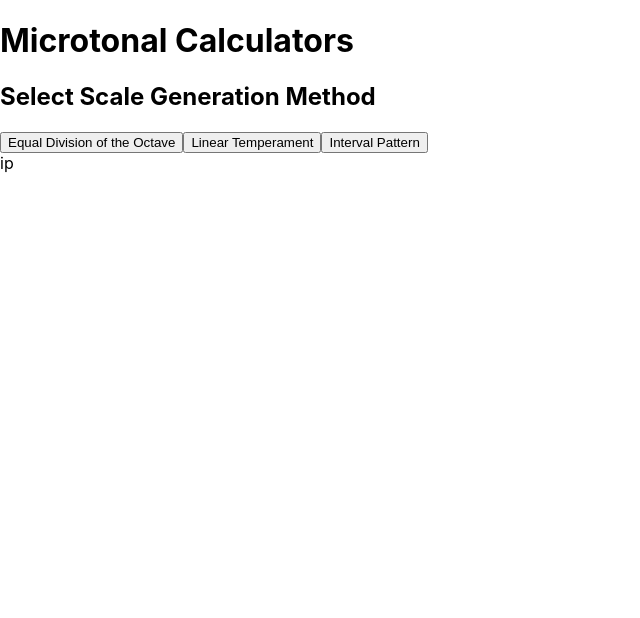
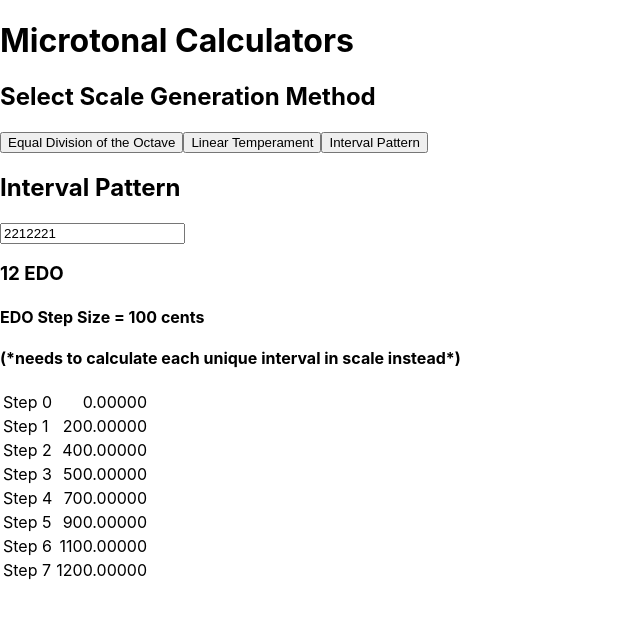
Before and after one commit to zzork/color-horizons-review-temp, a React (Create React App) app: page / in a window 1280 px wide. Both pictures are taken after a click on the button "Interval Pattern". Shown: the top 618 px of the page, without its empty margins (0-640 px from the left). Built offline with nearby package versions, Linux system fonts and the light colour scheme.

Commit message:
refactoring - into ip now

```diff
--- a/src/App.js
+++ b/src/App.js
@@ -1,28 +1,24 @@
-import './App.css';
+import "./App.css";
 import React, { useState } from "react";
-import { Selector } from './components/Selector';
-import { CalculatorWindow } from './components/CalculatorWindow';
-import { CalcEDO } from './components/CalcEDO';
-import { stateTable } from './stateTable';
-
+import { Selector } from "./components/Selector";
+import { CalculatorWindow } from "./components/CalculatorWindow";
+import { stateTable } from "./stateData";
 
 function App() {
-  const [stateData, setStateData] = useState(stateTable)
-  const [selectedView, setSelectedView] = useState ("edo")
+  const [stateData, setStateData] = useState(stateTable);
+  const [selectedView, setSelectedView] = useState("edo");
   const onSelect = (viewId) => {
-    console.log("select" + viewId)
-    setSelectedView(viewId)
-  }
+    setSelectedView(viewId);
+  };
   return (
     <div>
-    <h1>Microtonal Calculators</h1>
-    <Selector
-    onSelect={onSelect}
-    />
-    <CalculatorWindow
-    viewId = {selectedView}
-    stateData = {stateData}
-    setStateData = {setStateData}/>
+      <h1>Microtonal Calculators</h1>
+      <Selector onSelect={onSelect} />
+      <CalculatorWindow
+        viewId={selectedView}
+        stateData={stateData}
+        setStateData={setStateData}
+      />
     </div>
   );
 }
--- a/src/components/CalcEDO.js
+++ b/src/components/CalcEDO.js
@@ -2,12 +2,8 @@ import React, { useState } from "react";
 import { CalcEDOReadout } from "./CalcEDOReadout";
 
 export const CalcEDO = ({ stateData, setStateData }) => {
-  // unclear on how target.value works
   const handleChange = (event) => {
     const newValue = event.target.value;
-    const regex = new RegExp("D");
-    if (regex.test(newValue)) return;
-
     let newState = stateData.map((scaleType) => {
       if ((scaleType.id = "a")) {
         return {
--- a/src/components/CalcEDOReadout.js
+++ b/src/components/CalcEDOReadout.js
@@ -1,14 +1,15 @@
-import getDisplayStepValues from "../util/getDisplayStepValues";
+import getDisplayEdoStepValues from "../util/getDisplayEdoStepValues";
 
 export const CalcEDOReadout = ({ edo }) => {
   const isValidState = () => {
     return edo > 0;
   };
-  const stepSize = 1200 / edo;
   if (!isValidState()) {
     return <InvalidState value={edo} />;
   }
-  const displaySteps = getDisplayStepValues(edo, stepSize);
+
+  const stepSize = 1200 / edo;
+  const displaySteps = getDisplayEdoStepValues(edo, stepSize);
   return (
     <div>
       <h3>{edo} EDO</h3>
@@ -29,8 +30,6 @@ export const CalcEDOReadout = ({ edo }) => {
   );
 };
 
-// how get display not have extra space between lines on readout?
-
 const InvalidState = ({ value }) => {
   return (
     <div>
--- a/src/components/CalcIP.js
+++ b/src/components/CalcIP.js
@@ -1,19 +1,36 @@
 import React, { useState } from "react";
 import { CalcIPReadout } from "./CalcIPReadout";
 
+export const CalcIP = ({ stateData, setStateData }) => {
+  const handleChange = (event) => {
+    const newPattern = event.target.value;
+    let newState = stateData.map((scaleType) => {
+      if ((scaleType.id = "c")) {
+        return {
+          ...scaleType,
+          pattern: newPattern,
+        };
+      }
+      return scaleType;
+    });
+    setStateData(newState);
+  };
 
-export const CalcIP = ({}) => {
-    const [selectedIntervalPattern, setSelectedIntervalPattern] = useState("2212221")
-    const handleIntervalPatternChange = (userInput => setSelectedIntervalPattern(userInput.target.value))
   return (
     <div>
       <div>
         <h2>Interval Pattern</h2>
-        <input onChange={handleIntervalPatternChange} type="number" name="intervalPatternEntered" defaultValue="2212221"></input></div>
+        <input
+          onChange={handleChange}
+          type="number"
+          name="intervalPatternEntered"
+          value={stateData[2].pattern}
+        ></input>
+      </div>
       <div>
         <p></p>
-        <CalcIPReadout pattern = {selectedIntervalPattern}/>
+        <CalcIPReadout pattern={stateData[2].pattern} />
       </div>
     </div>
-    )
-}
+  );
+};
--- a/src/components/CalcIPReadout.js
+++ b/src/components/CalcIPReadout.js
@@ -1,13 +1,20 @@
 import React, { useState } from "react";
+import getEdoFromIntervalPattern from "../util/getEdoFromIntervalPattern";
 
-export const CalcIPReadout = ({pattern}) => {
-    let patternArray = pattern.split("")
-    let edo = 0
-    for (let i = 0; i < patternArray.length; i++) {
-        edo += parseInt(patternArray[i])
+export const CalcIPReadout = ({ pattern }) => {
+  const isValidState = () => {
+    return pattern > 0;
+  };
+  if (!isValidState()) {
+    return <InvalidState value={pattern} />;
   }
-    let stepSize = 1200 / edo
-    let stepValuesList = [0]
+
+  const patternArray = pattern.split("");
+  const edo = getEdoFromIntervalPattern(pattern);
+  const stepSize = 1200 / edo;
+  //   const stepValuesList = getIPStepValuesList(patternArray);
+
+  let stepValuesList = [0];
 
   // this calculates out the unique sizes
   // for (let i = 0; i < patternArray.length; i++) {
@@ -15,20 +22,37 @@ export const CalcIPReadout = ({pattern}) => {
   // }
 
   for (let i = 0; i < patternArray.length; i++) {
-        let thisStep = (patternArray[i] * stepSize + stepValuesList[i])
-        stepValuesList.push(thisStep)
+    let thisStep = patternArray[i] * stepSize + stepValuesList[i];
+    stepValuesList.push(thisStep);
   }
-    let stepValuesDisplay = stepValuesList.map((value, index) => <tr><td>Step {index}</td> <td align="right">{value.toFixed(5)}</td></tr>)
+  let stepValuesDisplay = stepValuesList.map((value, index) => (
+    <tr key={index}>
+      <td>Step {index}</td>
+      <td align="right">{value.toFixed(5)}</td>
+    </tr>
+  ));
 
   return (
     <div>
       <h3>{edo} EDO</h3>
       <h4>EDO Step Size = {stepSize} cents</h4>
       <h4>(*needs to calculate each unique interval in scale instead*)</h4>
-        <table>{stepValuesDisplay}</table>
+      <table>
+        <tbody>{stepValuesDisplay}</tbody>
+      </table>
     </div>
-    )
-}
+  );
+};
 
 // IMPORTANT
 // putting the .toFixed(5) in the DISPLAY TABLE like here is the correct place for it for calc purposes
+
+const InvalidState = ({ value }) => {
+  return (
+    <div>
+      {value === "" && <p>Enter a Pattern</p>}
+      {value === "0" && <p>0 is not a Pattern</p>}
+      {value < 0 && <p>Pattern Cannot Be Negative</p>}
+    </div>
+  );
+};
--- a/src/components/CalculatorWindow.js
+++ b/src/components/CalculatorWindow.js
@@ -1,22 +1,21 @@
-import { CalcEDO } from './CalcEDO';
+import { CalcEDO } from "./CalcEDO";
 import { CalcIP } from "./CalcIP";
-import { CalcLT } from './CalcLT';
+import { CalcLT } from "./CalcLT";
 
-export const CalculatorWindow = ({viewId, stateData, setStateData}) => {
-    return (
-      <div>
-        {viewId === "edo" &&  <CalcEDO stateData = {stateData} setStateData = {setStateData}/>}
-        {viewId === "lt" && <div>lt</div>}
-        {viewId === "ip" && <div>ip</div>}
-      </div>
-    );
-    // return (
-    //   <div>
-    //     {viewId === "edo" &&  <CalcEDO stateData = {stateData} setStateData = {setStateData}/>}
-    //     {viewId === "lt" && <CalcLT stateData = {stateData} setStateData = {setStateData}/>}
-    //     {viewId === "ip" && <CalcIP stateData = {stateData} setStateData = {setStateData}/>}
-    //   </div>
-    // );
-  };
+export const CalculatorWindow = ({ viewId, stateData, setStateData }) => {
+  return (
+    <div>
+      {viewId === "edo" && (
+        <CalcEDO stateData={stateData} setStateData={setStateData} />
+      )}
+      {viewId === "lt" && (
+        <CalcLT stateData={stateData} setStateData={setStateData} />
+      )}
+      {viewId === "ip" && (
+        <CalcIP stateData={stateData} setStateData={setStateData} />
+      )}
+    </div>
+  );
+};
 
 // what's up with line breaks?? <p> workaround...
--- /dev/null
+++ b/src/stateData.js
@@ -0,0 +1,11 @@
+export const stateTable = [
+  { id: "a", name: "edo", value: "12" },
+  {
+    id: "b",
+    name: "linearTemperament",
+    numerator: "3",
+    denominator: "2",
+    noteTotal: "12",
+  },
+  { id: "c", name: "intervalPattern", pattern: "2212221" },
+];
--- a/src/stateTable.js
+++ /dev/null
@@ -1,6 +0,0 @@
-export const stateTable =
-[
-  {id: "a", name: "edo", value: "12"},
-  {id: "b", name: "linearTemperament", numerator: "3", denominator: "2", noteTotal: "12"},
-  {id: "c", name: "intervalPattern", pattern: "2212221"}
-]
--- a/src/util/getDisplayStepValues.js
+++ b/src/util/getDisplayEdoStepValues.js
@@ -1,4 +1,4 @@
-const getDisplayStepValues = (edo, stepSize) => {
+const getDisplayEdoStepValues = (edo, stepSize) => {
   const stepValueList = [];
   for (let i = 0; i <= edo; i++) {
     let decimalFixed = (i * stepSize).toFixed(5);
@@ -7,4 +7,4 @@ const getDisplayStepValues = (edo, stepSize) => {
   return stepValueList;
 };
 
-export default getDisplayStepValues;
+export default getDisplayEdoStepValues;
--- /dev/null
+++ b/src/util/getEdoFromIntervalPattern.js
@@ -0,0 +1,10 @@
+const getEdoFromIntervalPattern = (pattern) => {
+  const patternArray = pattern.split("");
+  let edo = 0;
+  for (let i = 0; i < patternArray.length; i++) {
+    edo += parseInt(patternArray[i]);
+  }
+  return edo;
+};
+
+export default getEdoFromIntervalPattern;
```
Lines whose indentation alone changed are shown as unchanged.
